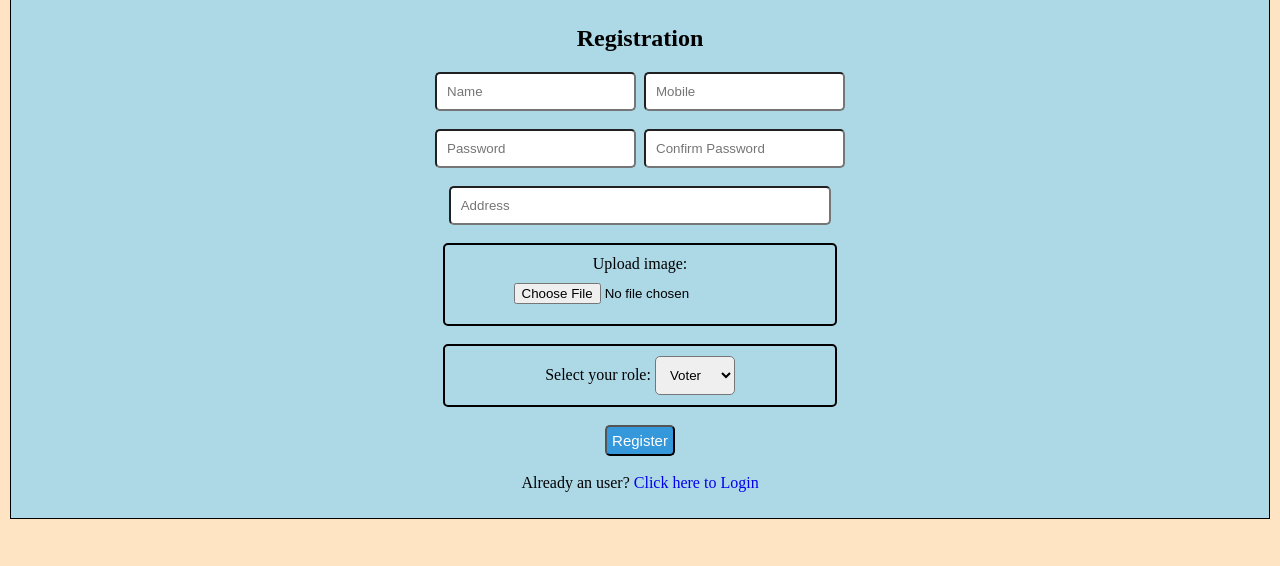
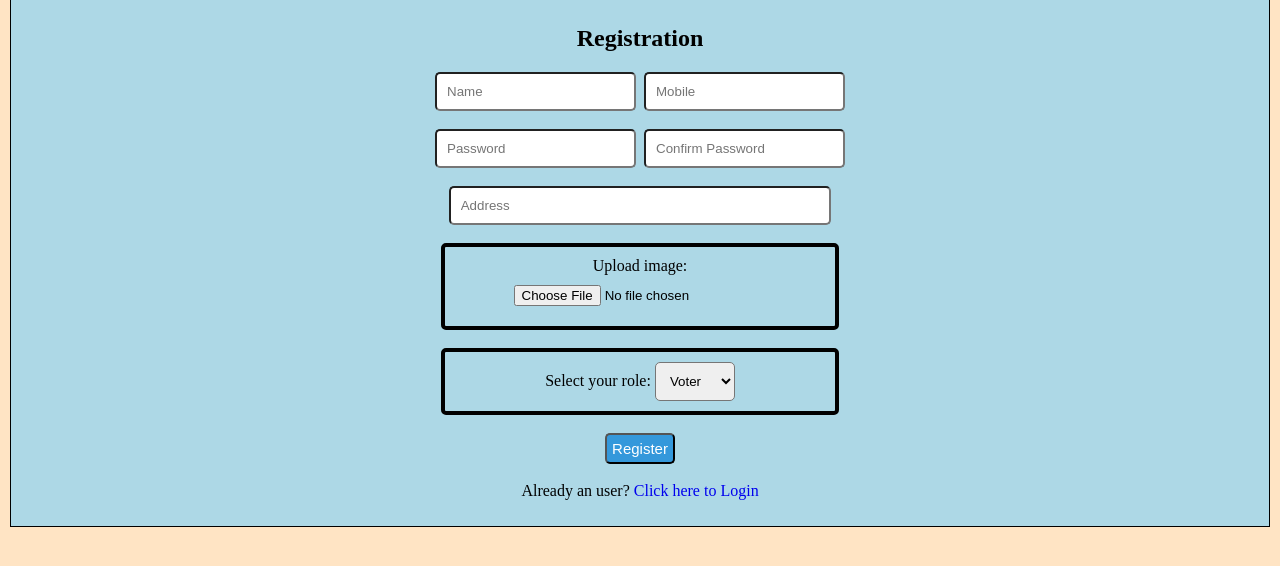
Before and after one commit to pardhesh/IT_PROJECT, a PHP site: page /routes/register.php in a window 1280 px wide. Shown: the part 117-683 px from the top of the page. Run offline with PHP 8.4, Linux system fonts and the light colour scheme.

Commit message:
Update stylesheet.css
I updated some changes in the style sheet

```diff
--- a/css/stylesheet.css
+++ b/css/stylesheet.css
@@ -11,7 +11,7 @@ select {
 #upload {
   padding: 10px;
   border-radius: 5px;
-  border: 2px solid black;
+  border: 4px solid black;
 }
 
 #headerSection {
```
